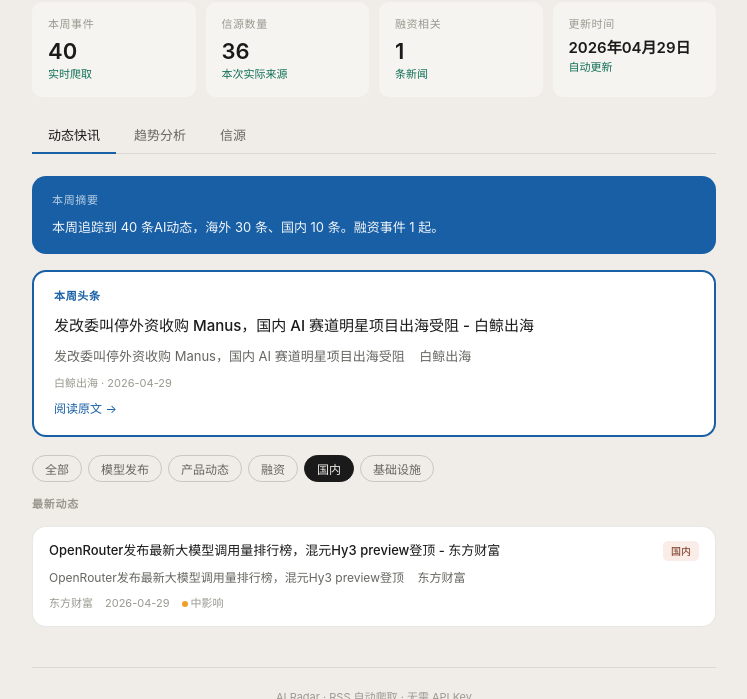
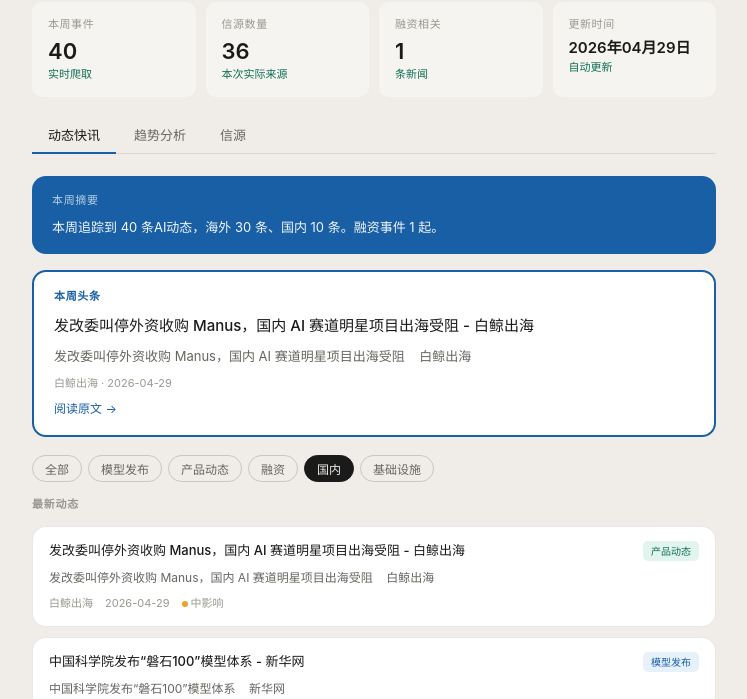
Before and after one commit to leeangcurry-stack/ai-radar4, a plain HTML site: page docs/index.html in a window 1280 px wide. Both pictures are taken after a click on the button "国内". Shown: the part 101-800 px from the top of the page, without its empty margins (266-1013 px from the left). Drawn offline with Linux system fonts and the light colour scheme.

Commit message:
index.html

```diff
--- a/docs/index.html
+++ b/docs/index.html
@@ -251,7 +251,7 @@
 function filterEvents(type, btn) {
   document.querySelectorAll('.fbtn').forEach(b => b.classList.remove('active'));
   btn.classList.add('active');
-  const filtered = type === 'all' ? allEvents : allEvents.filter(e => e.type === type);
+  const filtered = type === 'all' ? allEvents : type === 'china' ? allEvents.filter(e => e.region === 'china') : allEvents.filter(e => e.type === type);
   document.getElementById('event-list').innerHTML = renderEvents(filtered);
 }
 
```
